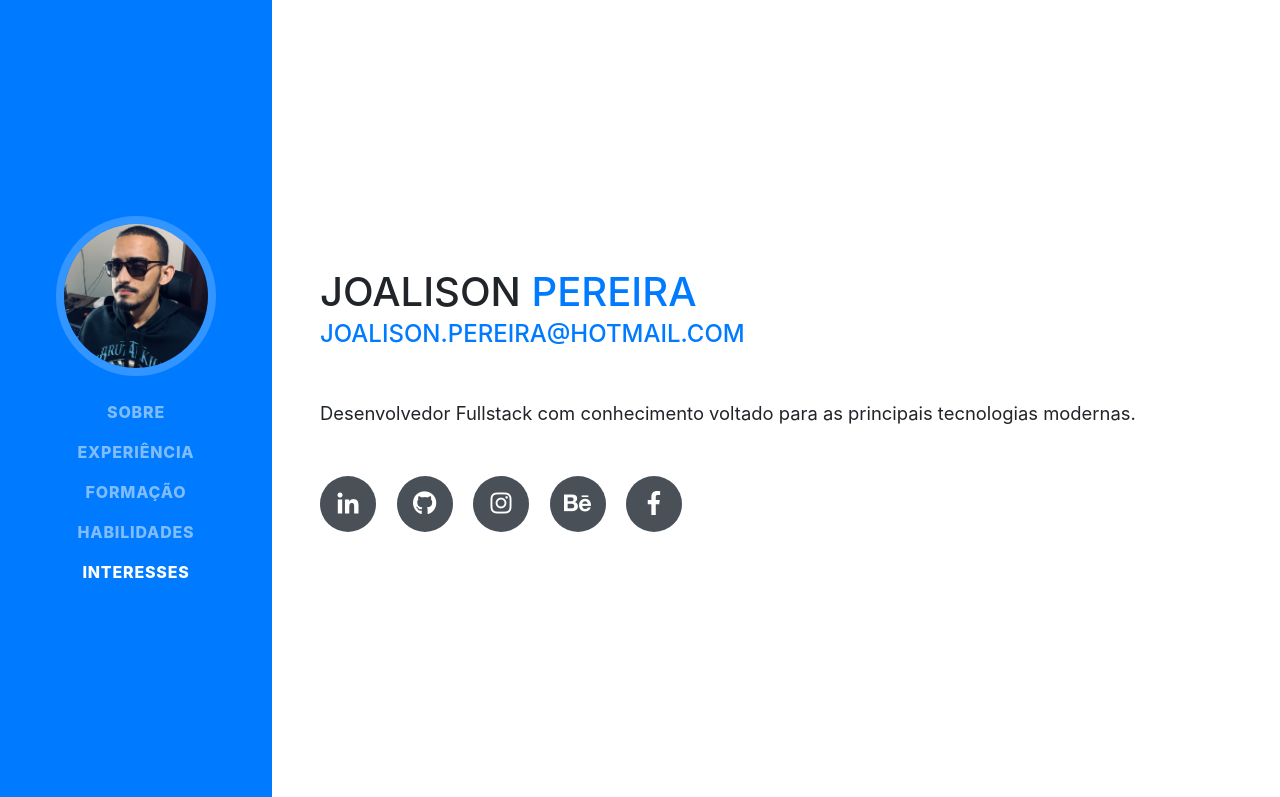
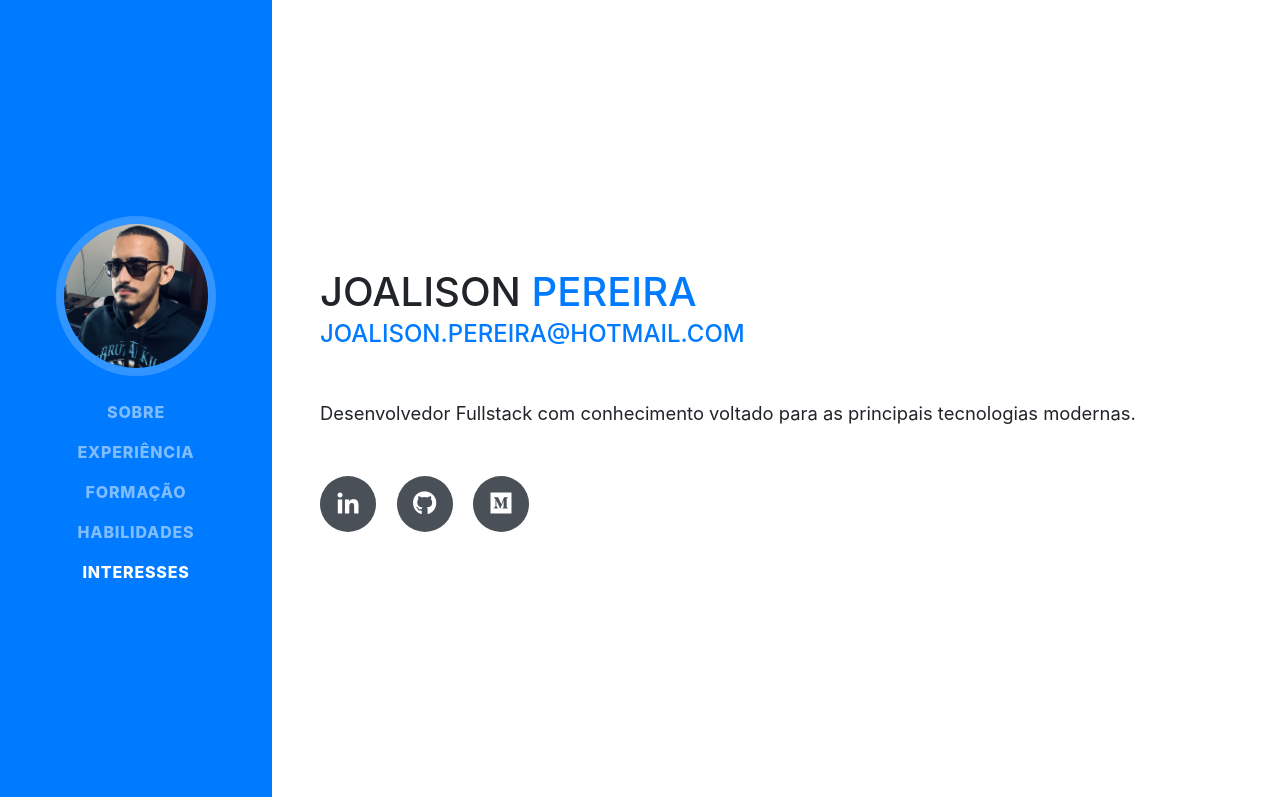
Before and after one commit to joalisonpereira/joalisonpereira.github.io, a website with bundled scripts: page index.html in a window 1280 px wide. Shown: the top 797 px of the page. Built offline with nearby package versions, Linux system fonts and the light colour scheme; a web font is replaced by a local one.

Commit message:
remove unused links

```diff
--- a/index.html
+++ b/index.html
@@ -112,20 +112,8 @@
             <a href="https://github.com/joalisonpereira" target="_blank">
               <i class="fab fa-github"></i>
             </a>
-            <a
-              href="https://www.instagram.com/joalisonppereira/"
-              target="_blank"
-            >
-              <i class="fab fa-instagram"></i>
-            </a>
-            <a href="https://www.behance.net/joalisonpef9fe" target="_blank">
-              <i class="fab fa-behance"></i>
-            </a>
-            <a
-              href="https://www.facebook.com/joalison.pereira.7"
-              target="_blank"
-            >
-              <i class="fab fa-facebook-f"></i>
+            <a href="https://medium.com/@joalison.pereira" target="_blank">
+              <i class="fab fa-medium"></i>
             </a>
           </div>
         </div>
```
